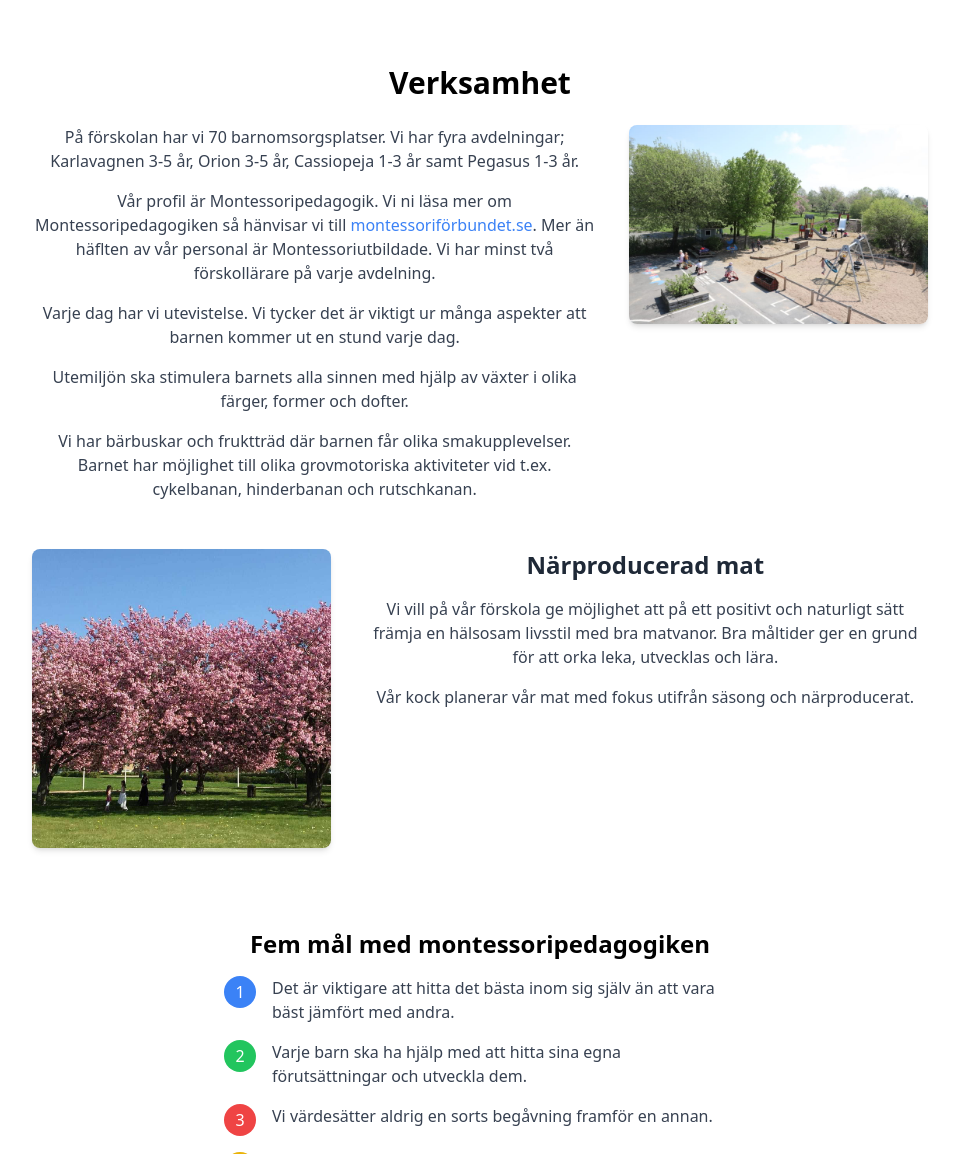
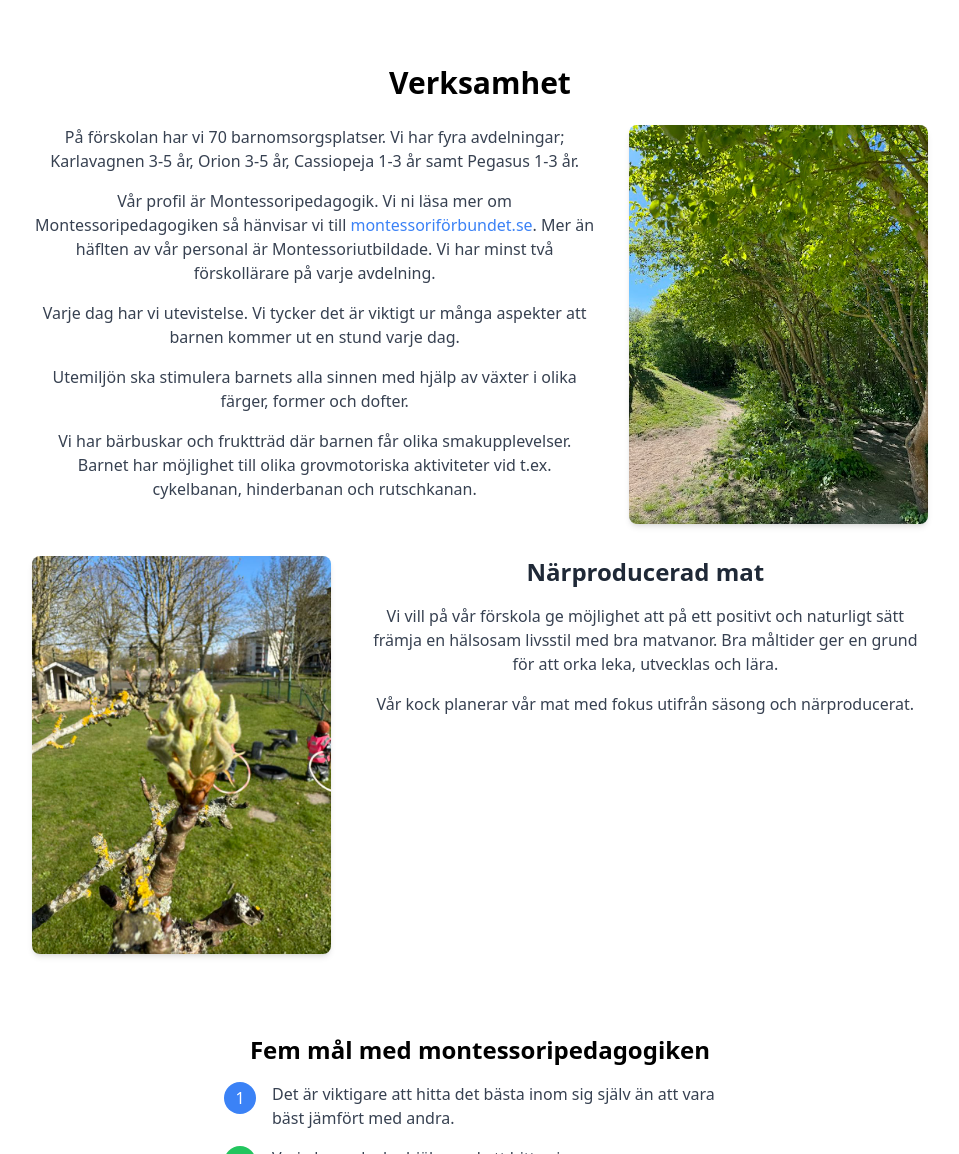
Before and after one commit to ji3throw/msolen, a website: page index.html in a window 1280 px wide. Shown: the part 1620-2774 px from the top of the page, without its empty margins (160-1119 px from the left). Drawn offline with nearby package versions, Linux system fonts and the light colour scheme.

Commit message:
Switch images

```diff
--- a/index.html
+++ b/index.html
@@ -108,7 +108,7 @@
                         </p>
                     </div>
                     <div class="md:w-1/3 mt-4 md:mt-0">
-                        <img src="img/gard.jpg" alt="Playground" class="w-full rounded-lg shadow-md">
+                        <img src="img/trad.jpg" alt="Playground" class="w-full rounded-lg shadow-md">
                     </div>
                 </div>
 
@@ -125,7 +125,7 @@
                         </p>
                     </div>
                     <div class="md:w-1/3 mt-4 md:mt-0">
-                        <img src="img/rosatrad.jpg" alt="Chef" class="w-full rounded-lg shadow-md">
+                        <img src="img/knopp.jpg" alt="Chef" class="w-full rounded-lg shadow-md">
                     </div>
                 </div>
             </div>
```
